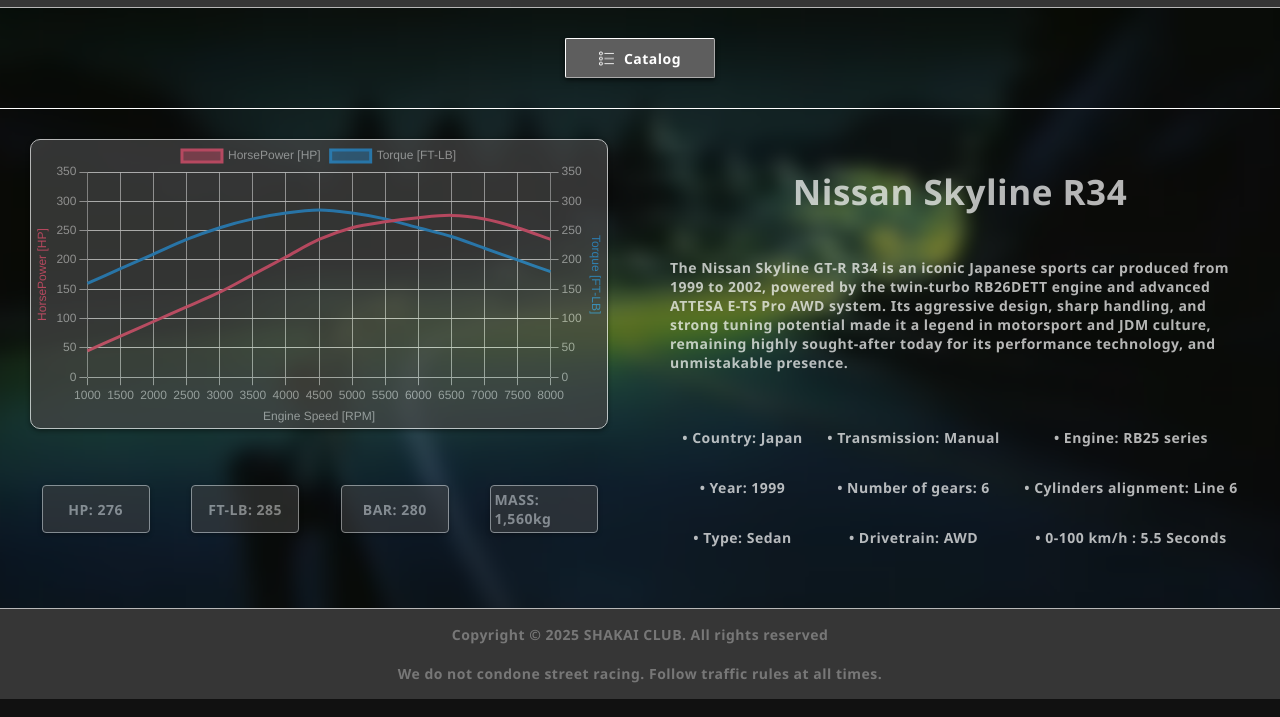
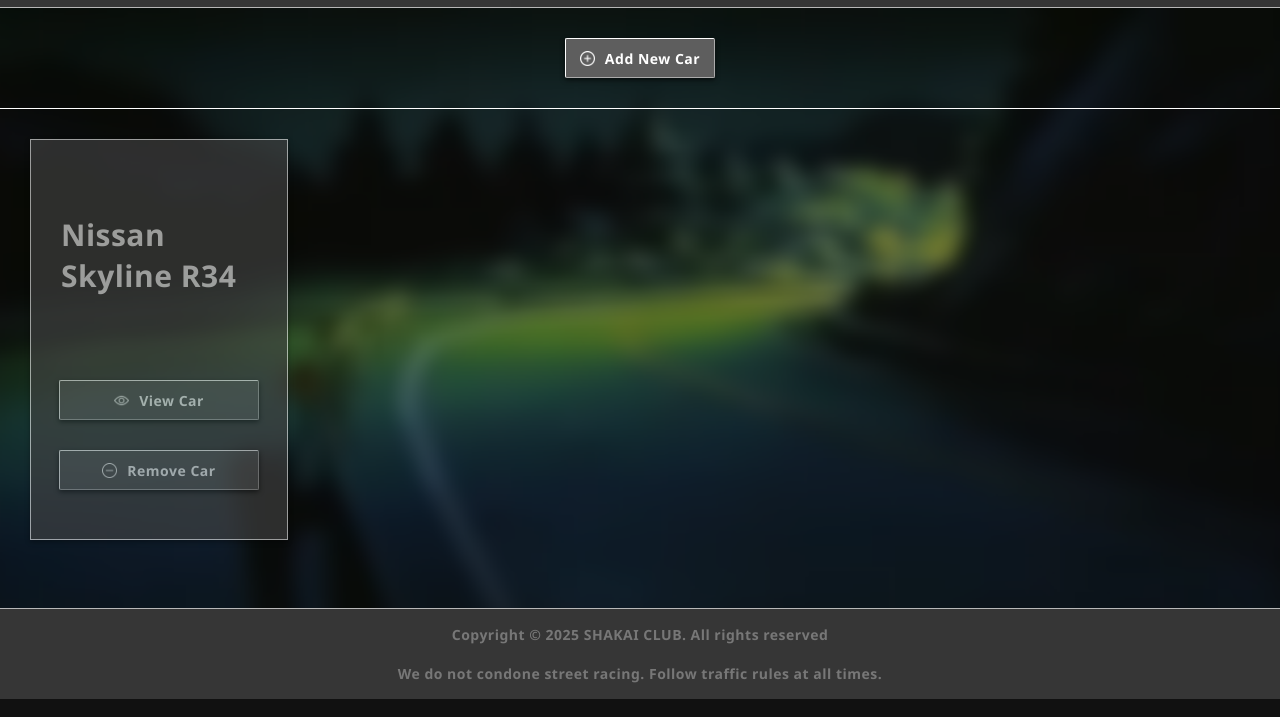
Before and after one commit to D-Foschini/Projeto-Individual, a plain HTML site: page public/dashboard.html in a window 1280 px wide. Shown: the part 83-800 px from the top of the page. Drawn offline with nearby package versions, Linux system fonts and the light colour scheme.

Commit message:
+ Diversas melhorias na dashboard

```diff
--- a/public/css/Style.css
+++ b/public/css/Style.css
@@ -466,6 +466,27 @@
   margin: 30px;
   border: 1px solid #ffffff;
   box-shadow: 0 2px 5px 0 #00000096;
+  display: flex;
+  flex-direction: column;
+  align-items: center;
+  justify-content: center;
+  opacity: 0.6;
+}
+.kardcar h2{
+    font-family: "Segoe UI", "Roboto", "Oxygen", "Ubuntu", "Cantarell",
+    "Fira Sans", "Droid Sans", "Helvetica Neue", sans-serif;
+  font-weight: 600;
+  letter-spacing: 0.5px;
+  color: #ffffff;
+  font-size: 30px;
+  padding: 30px;
+}
+.kardcar div{
+display: block
+}
+.kardcar div .butPad{
+  width: 200px;
+  height: 40px;
 }
 .catalog {
   display: flex;
--- a/public/dashboard.html
+++ b/public/dashboard.html
@@ -45,20 +45,27 @@
                 <button class="butPad" onclick="onc_add()">
                     <img class="icon" src="assets/new.png">Add New Car
                 </button>
-                <button class="butPad" onclick="onc_remove()">
-                    <img class="icon" src="assets/remove.png">Remove a Car
-                </button>
             </div>
         </div>
         <div class="catalog">
-            <div class=" kardcar"></div>
+            <div class="kardcar">
+                <h2 id="card_car">Nissan Skyline R34</h2>
+                <div>
+                    <button class="butPad" onclick="onc_view()">
+                        <img class="icon" src="assets/view.png">View Car
+                    </button>
+                    <button class="butPad" onclick="onc_remove()">
+                        <img class="icon" src="assets/remove.png">Remove Car
+                    </button>
+                </div>
+            </div>
         </div>
     </div>
     <div class="backimg column pic1" id="screen_2"> <!--Dashboard Carro X-->
         <div class="newcar">
             <div>
-                <button class="butPad">
-                    <img class="icon" src="assets/catalog.png" onclick="onc_catalog()">Catalog
+                <button class="butPad" onclick="onc_catalog()">
+                    <img class="icon" src="assets/catalog.png">Catalog
                 </button>
             </div>
         </div>
@@ -86,7 +93,8 @@
             <div class="right">
                 <div class="aboutcar">
                     <h2 id="kpi_name">Nissan Skyline R34</h2>
-                    <p id="kpi_about">The Nissan Skyline GT-R R34 is an iconic Japanese sports car produced from 1999 to 2002,
+                    <p id="kpi_about">The Nissan Skyline GT-R R34 is an iconic Japanese sports car produced from 1999 to
+                        2002,
                         powered by the twin-turbo RB26DETT engine and advanced ATTESA E-TS Pro AWD system.
                         Its aggressive design, sharp handling, and strong tuning potential made it a
                         legend in motorsport and JDM culture, remaining highly sought-after today for its performance
@@ -260,8 +268,8 @@
 
 </body>
 <script>
-    document.getElementById("screen_1").style.display = "none";
-    // document.getElementById("screen_2").style.display = "none";
+    // document.getElementById("screen_1").style.display = "none";
+    document.getElementById("screen_2").style.display = "none";
     document.getElementById("screen_3").style.display = "none";
     document.getElementById("dynamic").style.display = "none";
 
@@ -280,6 +288,11 @@
         document.getElementById("screen_2").style.display = "none";
         document.getElementById("screen_3").style.display = "none";
     }
+    function onc_view() {
+        document.getElementById("screen_1").style.display = "none";
+        document.getElementById("screen_2").style.display = "flex";
+        document.getElementById("screen_3").style.display = "none";
+    }
     function ons_change() {
         if (sel_graphType.value == 0) {
             document.getElementById("precise").style.display = "flex";
@@ -289,6 +302,8 @@
             document.getElementById("dynamic").style.display = "flex";
         }
     }
+
+    //
 
     //informações do motor
     var hpKpi = document.getElementById("kpi_hp"); // TOP HP (pegar do array)
```
Also changed, not shown: public/assets/view.png (added), 2 other files.
